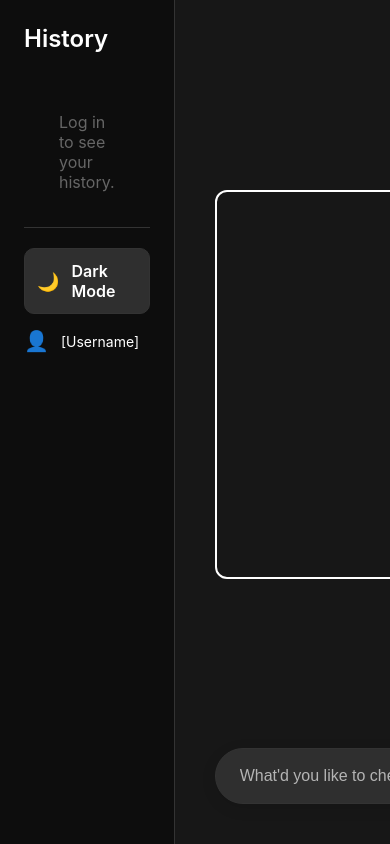
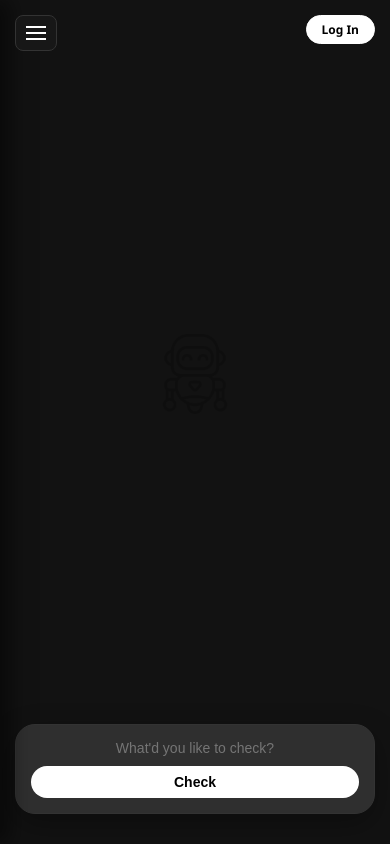
Before and after one commit to TitovaSolomia/SystemForNewsVeryfication, a Django app: template fake_news_detection/templates/index.html in a window 390 px wide. Run offline with Django 3.2, Linux system fonts and the light colour scheme; the template is opened without the code that fills it, so the values that code supplies are empty.

Commit message:
Updated layout, refactored js files

```diff
--- a/fake_news_detection/fake_news_detection/static/css/style.css
+++ b/fake_news_detection/fake_news_detection/static/css/style.css
@@ -1,6 +1,6 @@
 :root {
-    --bg-main: #171717;
-    --bg-sidebar: #0d0d0d;
+    --bg-main: #121212;
+    --bg-sidebar: #171717;
     --border-center: #ffffff;
     --text-primary: #ffffff;
     --text-secondary: #b4b4b4;
@@ -10,6 +10,11 @@
     --btn-check-text: #000000;
     --theme-icon: "🌙";
     --theme-label: "Dark Mode";
+    --history-bg: rgba(255, 255, 255, 0.05);
+    --history-text: #f1f1f1;
+    --history-time: #666666;
+    --accent-pink: #dc4086;
+    --accent-success: #4ade80;
 }
 
 :root[data-theme="light"] {
@@ -24,6 +29,10 @@
     --btn-check-text: #ffffff;
     --theme-icon: "☀️";
     --theme-label: "Light Mode";
+    --history-bg: rgba(0, 0, 0, 0.05);
+    --history-text: #333;
+    --history-time: #999999;
+    --accent-success: #16a34a;
 }
 
 * {
@@ -33,93 +42,165 @@
     transition: background 0.3s ease, color 0.3s ease, border-color 0.3s ease;
 }
 
-body, html {
+body,
+html {
     height: 100%;
-    font-family: 'Inter', -apple-system, system-ui, sans-serif;
+    font-family: 'Segoe UI', Roboto, Helvetica, Arial, sans-serif;
     background-color: var(--bg-main);
     color: var(--text-primary);
     overflow: hidden;
 }
 
-#theme-toggle {
-    position: absolute;
-    opacity: 0;
-    pointer-events: none;
-}
-
 .app-container {
     display: flex;
     height: 100vh;
+    position: relative;
+}
+
+.mobile-menu-btn {
+    display: none;
+    position: fixed;
+    top: 15px;
+    left: 15px;
+    z-index: 1001;
+    background: var(--bg-sidebar);
+    border: 1px solid var(--sidebar-border);
+    padding: 10px;
+    border-radius: 8px;
+    cursor: pointer;
+    flex-direction: column;
+    gap: 4px;
+}
+
+.mobile-menu-btn span {
+    display: block;
+    width: 20px;
+    height: 2px;
+    background: var(--text-primary);
+    transition: 0.3s;
+}
+
+.sidebar-overlay {
+    display: none;
+    position: fixed;
+    top: 0;
+    left: 0;
+    width: 100%;
+    height: 100%;
+    background: rgba(0, 0, 0, 0.5);
+    z-index: 999;
 }
 
 .sidebar {
-    width: 260px;
+    width: 280px;
+    min-width: 280px;
     background-color: var(--bg-sidebar);
     border-right: 1px solid var(--sidebar-border);
     display: flex;
     flex-direction: column;
-    padding: 24px;
+    padding: 24px 15px;
+    transition: transform 0.3s ease;
+}
+
+.sidebar-content {
+    flex-grow: 1;
+    overflow: hidden;
+    display: flex;
+    flex-direction: column;
 }
 
 .history-title {
-    font-size: 24px;
+    font-size: 20px;
     font-weight: 600;
     margin-bottom: 24px;
+    display: flex;
+    align-items: center;
+    gap: 10px;
+}
+
+.history-title-icon {
+    width: 22px;
+    height: 22px;
+    opacity: 0.8;
 }
 
 .history-list {
     display: flex;
     flex-direction: column;
     gap: 12px;
-    padding: 15px;
-    max-height: 60vh;
     overflow-y: auto;
+    padding-right: 5px;
 }
 
 .history-item {
-    background: rgba(255, 255, 255, 0.07);
+    background: var(--history-bg);
     padding: 12px;
-    border-radius: 10px;
-    border-left: 4px solid #4ade80;
-    transition: transform 0.2s;
+    border-radius: 12px;
+    border-left: 4px solid var(--accent-pink);
+    display: flex;
+    flex-direction: column;
+    gap: 6px;
 }
 
-.history-item:hover {
-    transform: scale(1.02);
+.history-header {
+    display: flex;
+    justify-content: space-between;
+    align-items: center;
 }
 
-.history-item small {
-    color: #888;
-    font-size: 0.75rem;
+.history-date {
+    font-size: 0.7rem;
+    color: var(--history-time);
+    font-weight: 400;
 }
 
-.history-item p {
-    margin: 5px 0;
-    font-size: 0.9rem;
-    color: #f1f1f1;
-    line-height: 1.2;
+.history-text {
+    font-size: 0.85rem;
+    color: var(--history-text);
+    line-height: 1.4;
     word-wrap: break-word;
+    margin: 0;
 }
 
-.history-item strong {
-    color: #4ade80;
-    font-size: 0.85rem;
+.history-result {
+    color: var(--accent-pink);
+    font-size: 0.75rem;
+    font-weight: 700;
+    text-transform: uppercase;
 }
 
 .history-list::-webkit-scrollbar {
-    width: 6px;
+    width: 4px;
 }
+
 .history-list::-webkit-scrollbar-thumb {
-    background: #444;
+    background: #333;
     border-radius: 10px;
-}
-.history-list::-webkit-scrollbar-track {
-    background: transparent;
 }
 
 .sidebar-bottom {
     padding-top: 20px;
     border-top: 1px solid var(--sidebar-border);
+}
+
+.client-info {
+    display: flex;
+    align-items: center;
+    gap: 12px;
+    padding: 10px;
+    background: rgba(255, 255, 255, 0.03);
+    border-radius: 50px;
+}
+
+.avatar {
+    font-size: 18px;
+    background: #333;
+    width: 32px;
+    height: 32px;
+    display: flex;
+    align-items: center;
+    justify-content: center;
+    border-radius: 50%;
 }
 
 .theme-btn-label {
@@ -128,21 +209,15 @@ body, html {
     gap: 12px;
     background: var(--input-bg);
     border: 1px solid var(--sidebar-border);
-    padding: 12px;
+    padding: 10px 15px;
     border-radius: 10px;
     cursor: pointer;
-    font-weight: 600;
+    font-size: 14px;
     margin-bottom: 15px;
-    user-select: none;
-}
-
-.theme-btn-label:hover {
-    filter: brightness(1.2);
 }
 
 .theme-btn-label::before {
     content: var(--theme-icon);
-    font-size: 18px;
 }
 
 .theme-btn-label::after {
@@ -153,95 +228,200 @@ body, html {
     flex-grow: 1;
     display: flex;
     flex-direction: column;
+    width: 100%;
+    overflow: hidden;
 }
 
 .top-bar {
     display: flex;
     justify-content: flex-end;
     padding: 20px 40px;
+    gap: 15px;
 }
 
 .sign-in-btn {
-    background: none;
-    border: none;
-    color: var(--text-primary);
-    font-size: 18px;
-    font-weight: 700;
-    text-decoration: underline;
-    cursor: pointer;
+    background: var(--btn-check-bg);
+    color: var(--btn-check-text);
+    border: 1px solid var(--text-primary);
+    border-radius: 50px;
+    padding: 6px 20px;
+    font-size: 14px;
+    font-weight: 600;
+    text-decoration: none;
+    transition: all 0.2s;
 }
+
+.placeholder-text {
+    color: var(--text-secondary);
+    font-size: 1.1rem;
+}
+
 
 .content-area {
     flex-grow: 1;
     display: flex;
+    flex-direction: column;
     justify-content: center;
     align-items: center;
-    padding: 0 40px;
+    padding: 20px;
+    overflow-y: auto;
 }
+
 
 .content-box {
     width: 100%;
-    max-width: 900px;
-    height: 60%;
-    border: 2px solid var(--border-center);
-    border-radius: 12px;
+    max-width: 800px;
+    text-align: center;
+}
+
+.robot-img {
+    width: 120px;
+    opacity: 0.2;
+    margin-bottom: 20px;
 }
 
 
 .input-container {
+    padding: 40px;
     display: flex;
     justify-content: center;
-    padding: 40px;
+    width: 100%;
 }
 
 .search-oval {
     width: 100%;
     max-width: 720px;
-    background-color: var(--input-bg);
+    background: var(--input-bg);
     border: 1px solid var(--sidebar-border);
     border-radius: 100px;
     display: flex;
     align-items: center;
-    padding: 6px 8px 6px 24px;
-    box-shadow: 0 4px 15px rgba(0,0,0,0.1);
+    padding: 6px 6px 6px 25px;
+    box-shadow: 0 10px 30px rgba(0, 0, 0, 0.3);
+}
+
+.search-oval:focus-within {
+    border-color: var(--accent-pink);
+    box-shadow: 0 0 15px rgba(255, 16, 240, 0.2);
 }
 
 .search-oval input {
     flex-grow: 1;
     background: transparent;
     border: none;
-    color: var(--text-primary);
+    color: white;
     font-size: 16px;
     outline: none;
-    padding: 12px 0;
-}
-
-.search-oval input::placeholder {
-    color: var(--text-secondary);
 }
 
 .check-btn {
-    background-color: var(--btn-check-bg);
+    background: var(--btn-check-bg);
     color: var(--btn-check-text);
     border: none;
     border-radius: 50px;
-    padding: 10px 24px;
+    padding: 10px 25px;
     font-weight: 700;
     cursor: pointer;
-    transition: transform 0.1s;
 }
 
-.check-btn:active {
-    transform: scale(0.95);
+.analysis-result {
+    font-size: 2.5rem;
+    font-weight: 800;
+    animation: fadeIn 0.5s ease-out;
 }
 
-.client-info {
+@keyframes fadeIn {
+    from {
+        opacity: 0;
+        transform: translateY(10px);
+    }
+
+    to {
+        opacity: 1;
+        transform: translateY(0);
+    }
+}
+
+@media (max-width: 768px) {
+    .mobile-menu-btn {
         display: flex;
-    align-items: center;
-    gap: 12px;
+    }
+
+    .sidebar {
+        position: fixed;
+        left: 0;
+        top: 0;
+        height: 100%;
+        z-index: 1000;
+        transform: translateX(-100%);
+        box-shadow: 10px 0 20px rgba(0, 0, 0, 0.5);
+    }
+
+    .sidebar.active {
+        transform: translateX(0);
+    }
+
+    .sidebar-overlay.active {
+        display: block;
+    }
+
+    .top-bar {
+        padding: 15px 20px;
+    }
+
+    .input-container {
+        padding: 20px;
+    }
+
+    .search-oval {
+        padding: 4px 4px 4px 15px;
+    }
+
+    .search-oval input {
         font-size: 14px;
     }
 
-.avatar {
-    font-size: 20px;
+    .check-btn {
+        padding: 8px 15px;
+        font-size: 14px;
     }
+
+    .analysis-result {
+        font-size: 1.8rem;
+    }
+
+    .robot-img {
+        width: 80px;
+    }
+}
+
+@media (max-width: 480px) {
+    .top-bar {
+        padding: 15px;
+    }
+
+    .sign-in-btn {
+        padding: 5px 15px;
+        font-size: 12px;
+    }
+
+    .search-oval {
+        border-radius: 20px;
+        flex-direction: column;
+        padding: 15px;
+        gap: 10px;
+    }
+
+    .search-oval input {
+        width: 100%;
+        text-align: center;
+    }
+
+    .check-btn {
+        width: 100%;
+    }
+
+    .input-container {
+        padding: 10px 15px 30px;
+    }
+}
--- /dev/null
+++ b/fake_news_detection/fake_news_detection/static/js/modules/config.js
@@ -0,0 +1,20 @@
+export const CONFIG = {
+    SELECTORS: {
+        checkBtn: '#check-btn',
+        newsInput: '#news-input',
+        resultDisplay: '#result-display',
+        historyList: '.history-list',
+        themeToggle: '#theme-toggle',
+        mobileMenuBtn: '#mobile-menu-btn',
+        sidebar: '.sidebar',
+        sidebarOverlay: '#sidebar-overlay',
+        loginPrompt: '.login-prompt'
+    },
+    THEMES: {
+        DARK: 'dark',
+        LIGHT: 'light',
+    },
+    API_ENDPOINTS: {
+        CHECK_NEWS: '/check/',
+    }
+};
--- /dev/null
+++ b/fake_news_detection/fake_news_detection/static/js/modules/news.js
@@ -0,0 +1,96 @@
+import { CONFIG } from './config.js';
+
+export class NewsChecker {
+    constructor() {
+        this.checkBtn = document.querySelector(CONFIG.SELECTORS.checkBtn);
+        this.newsInput = document.querySelector(CONFIG.SELECTORS.newsInput);
+        this.resultDisplay = document.querySelector(CONFIG.SELECTORS.resultDisplay);
+        this.historyList = document.querySelector(CONFIG.SELECTORS.historyList);
+        this.init();
+    }
+
+    init() {
+        if (!this.checkBtn) return;
+        this.checkBtn.addEventListener('click', () => this.handleAnalysis());
+
+        this.newsInput?.addEventListener('keypress', (e) => {
+            if (e.key === 'Enter') this.handleAnalysis();
+        });
+    }
+
+    async handleAnalysis() {
+        const text = this.newsInput.value.trim();
+        if (!text) return;
+
+        this.setLoading(true);
+
+        try {
+            const data = await this.fetchAnalysis(text);
+            this.updateUI(text, data.result);
+        } catch (error) {
+            this.handleError(error);
+        } finally {
+            this.setLoading(false);
+        }
+    }
+
+    async fetchAnalysis(text) {
+        const response = await fetch(CONFIG.API_ENDPOINTS.CHECK_NEWS, {
+            method: 'POST',
+            headers: { 'Content-Type': 'application/json' },
+            body: JSON.stringify({ text })
+        });
+
+        if (!response.ok) throw new Error('Network response was not ok');
+        return await response.json();
+    }
+
+    updateUI(originalText, result) {
+        this.resultDisplay.innerHTML = `<h2 class="analysis-result">${result}</h2>`;
+
+        this.appendToHistory(originalText, result);
+    }
+
+    appendToHistory(text, result) {
+        if (!this.historyList || this.historyList.querySelector(CONFIG.SELECTORS.loginPrompt)) return;
+
+        const dateStr = this.getFormattedDate();
+        const historyItem = this.createHistoryElement(text, result, dateStr);
+
+        this.historyList.prepend(historyItem);
+    }
+
+    createHistoryElement(text, result, date) {
+        const div = document.createElement('div');
+        div.className = 'history-item';
+        div.innerHTML = `
+            <div class="history-header">
+                <span class="history-date">${date}</span>
+            </div>
+            <p class="history-text">${text.substring(0, 40)}${text.length > 40 ? '...' : ''}</p>
+            <span class="history-result">${result}</span>
+        `;
+        return div;
+    }
+
+    setLoading(isLoading) {
+        if (isLoading) {
+            this.resultDisplay.innerHTML = `<p class="analysis-loading">Analyzing...</p>`;
+            if (this.checkBtn) this.checkBtn.disabled = true;
+        } else {
+            if (this.checkBtn) this.checkBtn.disabled = false;
+        }
+    }
+
+    handleError(error) {
+        console.error('FactChecker Error:', error);
+        this.resultDisplay.innerHTML = `<p style="color: var(--accent-pink); font-weight: 600;">Connection failed. Try again.</p>`;
+    }
+
+    getFormattedDate() {
+        const now = new Date();
+        const options = { day: '2-digit', month: 'short' };
+        const time = `${now.getHours()}:${now.getMinutes().toString().padStart(2, '0')}`;
+        return `${now.toLocaleDateString('en-GB', options)}, ${time}`;
+    }
+}
--- /dev/null
+++ b/fake_news_detection/fake_news_detection/static/js/modules/sidebar.js
@@ -0,0 +1,27 @@
+import { CONFIG } from './config.js';
+
+export class SidebarManager {
+    constructor() {
+        this.menuBtn = document.querySelector(CONFIG.SELECTORS.mobileMenuBtn);
+        this.sidebar = document.querySelector(CONFIG.SELECTORS.sidebar);
+        this.overlay = document.querySelector(CONFIG.SELECTORS.sidebarOverlay);
+        this.init();
+    }
+
+    init() {
+        if (!this.menuBtn || !this.sidebar || !this.overlay) return;
+
+        this.menuBtn.addEventListener('click', () => this.toggleSidebar());
+        this.overlay.addEventListener('click', () => this.closeSidebar());
+    }
+
+    toggleSidebar() {
+        this.sidebar.classList.toggle('active');
+        this.overlay.classList.toggle('active');
+    }
+
+    closeSidebar() {
+        this.sidebar.classList.remove('active');
+        this.overlay.classList.remove('active');
+    }
+}
--- /dev/null
+++ b/fake_news_detection/fake_news_detection/static/js/modules/theme.js
@@ -0,0 +1,28 @@
+import { CONFIG } from './config.js';
+
+export class ThemeManager {
+    constructor() {
+        this.themeToggle = document.querySelector(CONFIG.SELECTORS.themeToggle);
+        this.init();
+    }
+
+    init() {
+        const savedTheme = localStorage.getItem('theme') || CONFIG.THEMES.DARK;
+        this.applyTheme(savedTheme);
+
+        if (this.themeToggle) {
+            this.themeToggle.checked = savedTheme === CONFIG.THEMES.LIGHT;
+            this.themeToggle.addEventListener('change', () => this.handleToggle());
+        }
+    }
+
+    handleToggle() {
+        const newTheme = this.themeToggle.checked ? CONFIG.THEMES.LIGHT : CONFIG.THEMES.DARK;
+        this.applyTheme(newTheme);
+        localStorage.setItem('theme', newTheme);
+    }
+
+    applyTheme(theme) {
+        document.documentElement.setAttribute('data-theme', theme);
+    }
+}
--- a/fake_news_detection/fake_news_detection/static/js/script.js
+++ b/fake_news_detection/fake_news_detection/static/js/script.js
@@ -1,64 +1,11 @@
-document.addEventListener('DOMContentLoaded', function () {
-    const checkBtn = document.getElementById('check-btn');
-    const newsInput = document.getElementById('news-input');
-    const resultDisplay = document.getElementById('result-display');
-    const historyList = document.querySelector('.history-list');
-    const themeToggle = document.getElementById('theme-toggle');
+import { ThemeManager } from './modules/theme.js';
+import { SidebarManager } from './modules/sidebar.js';
+import { NewsChecker } from './modules/news.js';
 
-    // Theme handling
-    const savedTheme = localStorage.getItem('theme') || 'dark';
-    document.documentElement.setAttribute('data-theme', savedTheme);
+document.addEventListener('DOMContentLoaded', () => {
+    const theme = new ThemeManager();
+    const sidebar = new SidebarManager();
+    const news = new NewsChecker();
 
-    if (themeToggle) {
-        themeToggle.checked = savedTheme === 'light';
-        themeToggle.addEventListener('change', function() {
-            const newTheme = this.checked ? 'light' : 'dark';
-            document.documentElement.setAttribute('data-theme', newTheme);
-            localStorage.setItem('theme', newTheme);
-        });
-    }
-
-    if (checkBtn) {
-        checkBtn.addEventListener('click', function () {
-            const newsText = newsInput.value.trim();
-            if (!newsText) return;
-
-            resultDisplay.innerHTML = "<p style='color: gray; text-align: center;'>=Analazing...</p>";
-
-            fetch('/check/', {
-                method: 'POST',
-                headers: { 'Content-Type': 'application/json' },
-                body: JSON.stringify({ text: newsText })
-            })
-                .then(response => response.json())
-                .then(data => {
-                    resultDisplay.innerHTML = `<h2 style="color: white; text-align: center;">${data.result}</h2>`;
-
-                    const historyList = document.querySelector('.history-list');
-
-                    if (historyList) {
-                        const isLoggedOut = historyList.innerText.includes('Sign in to see');
-
-                        if (!isLoggedOut) {
-                            const now = new Date();
-                            const dateStr = now.toLocaleDateString('en-GB', { day: '2-digit', month: 'short' }) +
-                                `, ${now.getHours()}:${now.getMinutes().toString().padStart(2, '0')}`;
-
-                            const newRecord = document.createElement('div');
-                            newRecord.className = 'history-item';
-                            newRecord.innerHTML = `
-                            <small style="color: #888;">${dateStr}</small>
-                            <p style="margin: 5px 0; color: #fff;">${newsText.substring(0, 40)}...</p>
-                            <strong style="color: #4ade80;">${data.result}</strong>
-                        `;
-                            historyList.prepend(newRecord);
-                        }
-                    }
-                })
-                .catch(error => {
-                    console.error('Error:', error);
-                    resultDisplay.innerHTML = "<p style='color: red;'>Connection failed.</p>";
-                });
-        });
-    }
+    console.log('FactChecker Initialized');
 });
--- a/fake_news_detection/templates/index.html
+++ b/fake_news_detection/templates/index.html
@@ -1,33 +1,51 @@
 {% load static %}
 <!DOCTYPE html>
 <html lang="pl">
+
 <head>
     <meta charset="UTF-8">
     <meta name="viewport" content="width=device-width, initial-scale=1.0">
     <title>FactChecker</title>
-    <link href="{% static 'css/style.css' %}" rel="stylesheet">
+    <link href="{% static 'css/style.css' %}?v=2" rel="stylesheet">
+    <script type="module" src="{% static 'js/script.js' %}"></script>
 </head>
+
 <body>
 
 
     <div class="app-container">
+        <button class="mobile-menu-btn" id="mobile-menu-btn">
+            <span></span>
+            <span></span>
+            <span></span>
+        </button>
+
+        <div class="sidebar-overlay" id="sidebar-overlay"></div>
 
         <aside class="sidebar">
             <div class="sidebar-content">
-                <h2 class="history-title">History</h2>
+                <h2 class="history-title">
+                    <svg class="history-title-icon" xmlns="http://www.w3.org/2000/svg" width="20" height="20"
+                        viewBox="0 0 24 24" fill="none" stroke="currentColor" stroke-width="2" stroke-linecap="round"
+                        stroke-linejoin="round">
+                        <circle cx="12" cy="12" r="10"></circle>
+                        <polyline points="12 6 12 12 16 14"></polyline>
+                    </svg>
+                    History
+                </h2>
                 <div class="history-list">
                     {% if user.is_authenticated %}
-                        {% for item in history %}
-                            <div class="history-item" style="border-bottom: 1px solid #333; padding: 10px 0;">
-                                <p style="margin: 0; font-size: 0.8rem; color: #888;">{{ item.created_at|date:"d M, H:i" }}</p>
-                                <p style="margin: 5px 0; font-weight: bold; color: #fff;">{{ item.text|truncatechars:40 }}</p>
-                                <span style="font-size: 0.85rem; color: #4ade80;">{{ item.result_text }}</span>
-                            </div>
-                        {% empty %}
-                            <p style="color: #666; padding: 20px;">No history yet.</p>
-                        {% endfor %}
+                    {% for item in history %}
+                    <div class="history-item">
+                        <div class="history-header">
+                            <span class="history-date">{{ item.created_at|date:"d M, H:i" }}</span>
+                        </div>
+                        <p class="history-text">{{ item.text|truncatechars:40 }}</p>
+                        <span class="history-result">{{ item.result_text }}</span>
+                    </div>
+                    {% endfor %}
                     {% else %}
-                        <p style="color: #666; padding: 20px;">Log in to see your history.</p>
+                    <p class="login-prompt">Log in to see your history.</p>
                     {% endif %}
                 </div>
             </div>
@@ -38,11 +56,9 @@
                 <label for="theme-toggle" class="theme-btn-label"></label>
 
                 <div class="client-info">
+                    {% if user.is_authenticated %}
                     <span class="avatar">👤</span>
-                    {% if user.is_authenticated %}
-                        <span class="client-name">{{ user.username }}</span>
-                    {% else %}
-                    <span class="client-name">[Username]</span>
+                    <span class="client-name">{{ user.username }}</span>
                     {% endif %}
                 </div>
             </div>
@@ -52,16 +68,16 @@
 
             <header class="top-bar">
                 {% if user.is_authenticated %}
-                    <span style="color: white; margin-right: 15px;">{{ user.username }}</span>
-                    <a href="{% url 'logout' %}" class="sign-in-btn" style="text-decoration: none; display: inline-block; text-align: center;">Logout</a>
+                <a href="{% url 'logout' %}" button class="sign-in-btn">Log Out</a>
                 {% else %}
-                    <a href="{% url 'login' %}" class="sign-in-btn" style="text-decoration: none; display: inline-block; text-align: center;">Log in</a>
+                <a href="{% url 'login' %}" button class="sign-in-btn">Log In</a>
                 {% endif %}
             </header>
 
             <section class="content-area">
                 <div class="content-box" id="result-display">
-                    </div>
+                    <img src="{% static 'img/robot.png' %}" alt="robot" class="robot-img">
+                </div>
             </section>
 
             <footer class="input-container">
@@ -73,6 +89,6 @@
 
         </main>
     </div>
-    <script src="{% static 'js/script.js' %}"></script>
 </body>
+
 </html>
--- a/fake_news_detection/templates/login.html
+++ b/fake_news_detection/templates/login.html
@@ -8,7 +8,7 @@
     <title>Sign In - FaktChecker</title>
     <link href="https://cdn.jsdelivr.net/npm/bootstrap@5.3.0/dist/css/bootstrap.min.css" rel="stylesheet">
     <link href="{% static 'css/login.css' %}" rel="stylesheet">
-    <script src="{% static 'js/script.js' %}"></script>
+    <script type="module" src="{% static 'js/script.js' %}"></script>
 </head>
 
 <body>
--- a/fake_news_detection/templates/signup.html
+++ b/fake_news_detection/templates/signup.html
@@ -7,7 +7,7 @@
     <meta name="viewport" content="width=device-width, initial-scale=1.0">
     <title>Sign Up - FaktChecker</title>
     <link rel="stylesheet" href="{% static 'css/signup.css' %}">
-    <script src="{% static 'js/script.js' %}"></script>
+    <script type="module" src="{% static 'js/script.js' %}"></script>
 </head>
 
 <body>
```
Also changed, not shown: fake_news_detection/fake_news_detection/static/css/login.css (+18 -0 lines), fake_news_detection/fake_news_detection/static/css/signup.css (+16 -0 lines), fake_news_detection/fake_news_detection/static/img/robot.png (added). Lines whose indentation alone changed are shown as unchanged.
